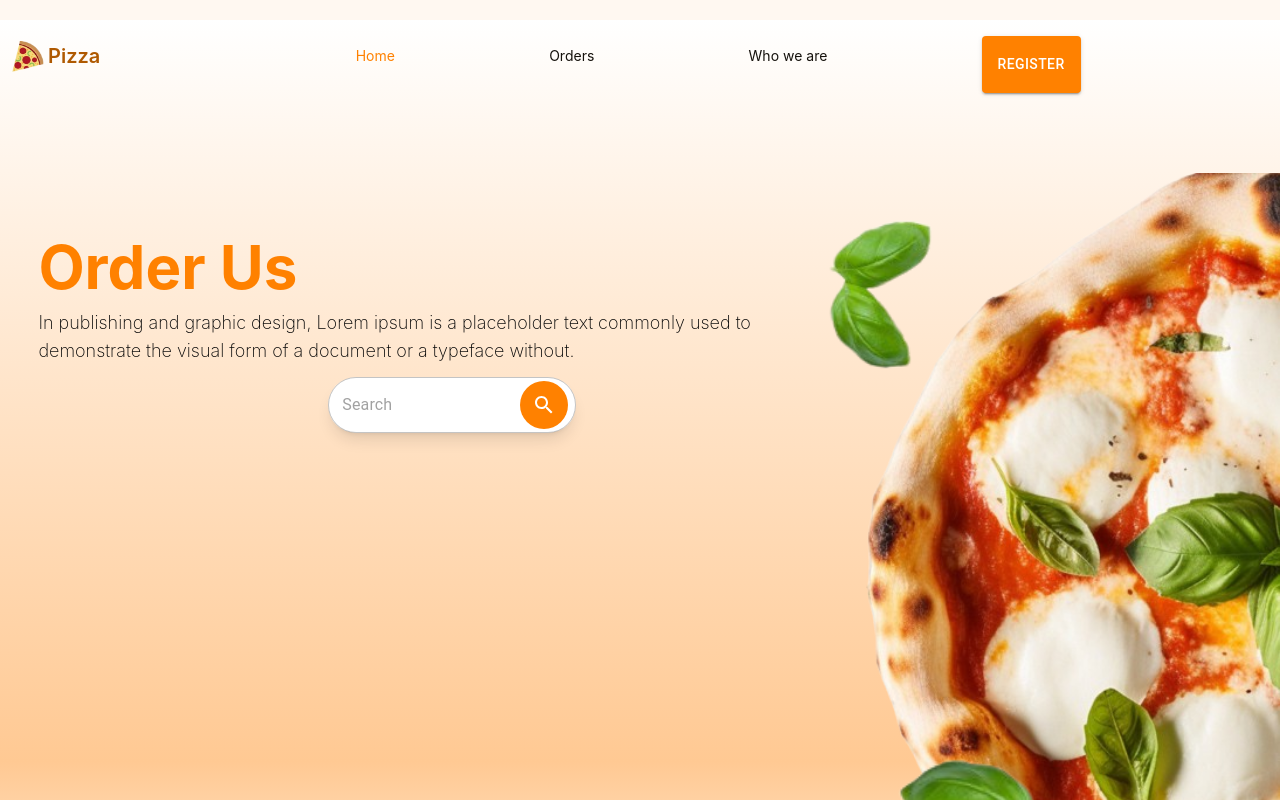
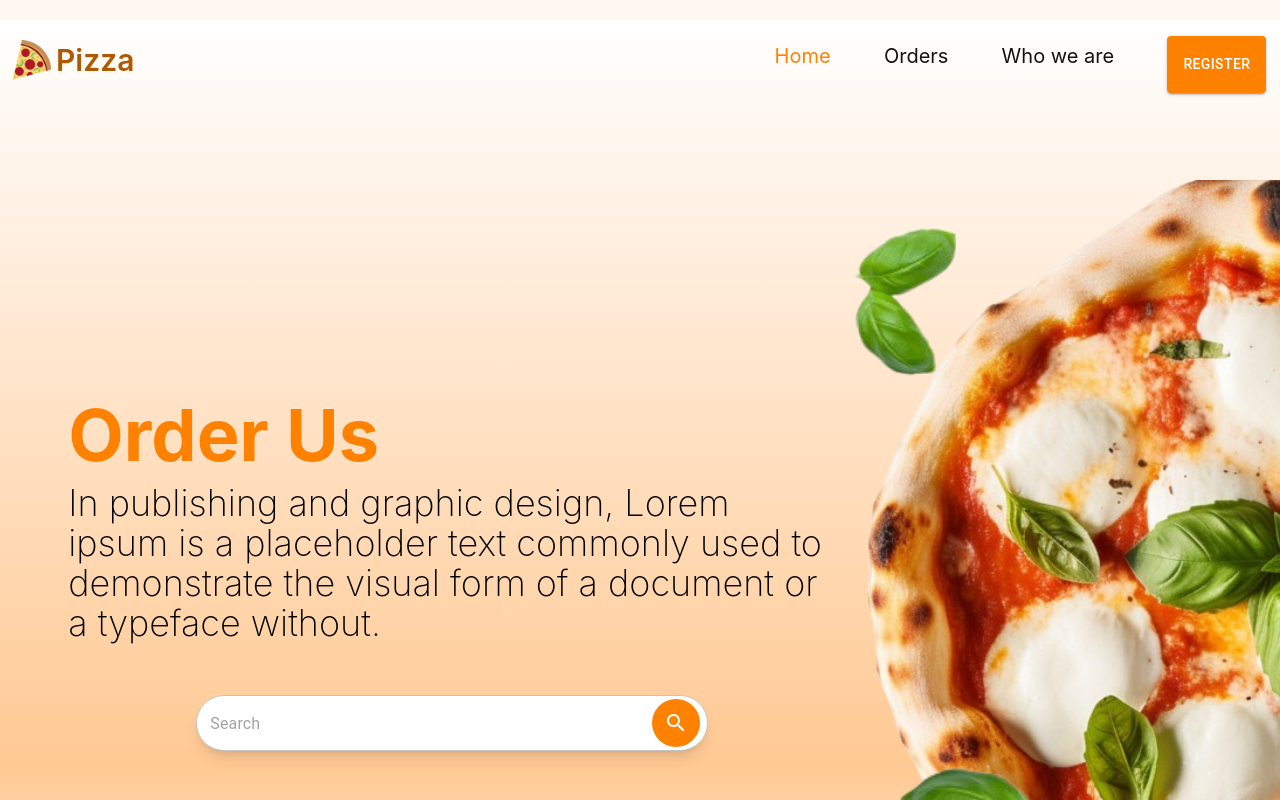
Before and after one commit to Benonii/pizza, a Next.js app in the folder my-next-app/: page / in a window 1280 px wide. Shown: the top 800 px of the page. Built offline with nearby package versions, Linux system fonts and the light colour scheme; no server answers.

Commit message:
Navbar and hero section made responsive

```diff
--- a/my-next-app/src/app/(restaurant)/register/login/page.tsx
+++ b/my-next-app/src/app/(restaurant)/register/login/page.tsx
@@ -1,18 +1,21 @@
+"use client";
+
 import React from 'react';
 import Image from 'next/image';
 import TextField from '@mui/material/TextField';
 import FormControlLabel from '@mui/material/FormControlLabel';
-import Checkbox from '@mui/material/Checkbox';
 import Button from '@mui/material/Button';
-import Link from 'next/link';
+import { useRouter } from 'next/navigation';
 
 import pizzaBanner from '@/../public/assets/images/pizza-banner.jpg';
 import pizzaIcon from '@/../public/assets/images/pizza-icon.png';
+import OrangeCheckbox from '@/components/OrangeCheckbox';
 function Page() {
   const label = { inputProps: { 'aria-label': 'Remomber me' } };
+  const router = useRouter();
   return (
     <div className='flex'>
-        <div className="w-[50vw] h-[900px]">
+        <div className="w-[50vw] h-[950px]">
             <Image src={pizzaBanner} alt="A pizza slice with orange background" className='w-full h-full'/>
         </div>
 
@@ -30,17 +33,27 @@ function Page() {
                   label="Email address"
                  />
                 <TextField
+                  type="password"
                   label="Password"
                  />
                 <FormControlLabel
                     label="Remember me"
                     control={
-                        <Checkbox {...label} />
+                        <OrangeCheckbox {...label} />
                     }
                     className='font-sans'
                 />
                 <div className="mt-5 flex justify-center">
-                    <Button variant="contained" className='bg-orange2 w-[100%] font-semibold'><Link href="/dashboard">Login</Link></Button>
+                    <Button variant="contained"
+                      sx={{
+                        backgroundColor: '#FF8100',
+                        width: '100%',
+                        font: 'bold',
+                      }}
+                      onClick={() => {router.push('/dashboard/orders')}}
+                      >
+                        Login
+                    </Button>
                 </div>
             </div>
         </div>
--- a/my-next-app/src/components/AdminDashboard.tsx
+++ b/my-next-app/src/components/AdminDashboard.tsx
@@ -3,7 +3,7 @@
 import React from 'react';
 import Link from 'next/link';
 import Image from 'next/image';
-import { usePathname } from 'next/navigation';
+import { usePathname, useRouter } from 'next/navigation';
 
 import MenuOpenOutlinedIcon from '@mui/icons-material/MenuOpenOutlined';
 import ShoppingCartOutlinedIcon from '@mui/icons-material/ShoppingCartOutlined';
@@ -18,6 +18,7 @@ import pizzaIcon from '@/../public/assets/images/pizza-icon.png'; // Adjust the
 
 const AdminDashboard = ({children}: { children: React.ReactNode }) => {
   const pathname= usePathname();
+  const router = useRouter();
 
   // Function to map route to title
   const getPageTitle = (path: string) => {
@@ -82,7 +83,7 @@ const AdminDashboard = ({children}: { children: React.ReactNode }) => {
 
         {/* Logout */}
         <div className="mt-auto p-4">
-          <div className="flex items-center text-red-500 space-x-2 p-3 rounded-lg mx-4">
+          <div className="flex items-center text-red-500 space-x-2 p-3 rounded-lg mx-4" onClick={() => {router.push('/register/login')}}>
             <LogoutIcon />
             <p>Logout</p>
           </div>
--- a/my-next-app/src/components/Featured.tsx
+++ b/my-next-app/src/components/Featured.tsx
@@ -11,7 +11,7 @@ function Featured() {
     <div className='mt-2'>
       <div className='flex justify-center font-sans'>
         <div className="relative mx-2 flex rounded-xl bg-gray4">
-            <div className="w-[60vw] max-w-[500px] mt-7 mx-4 mr-0">
+            <div className="max-w-[500px] mt-7 mx-4 mr-0">
                 <h2 className='text-xl text-white font-bold'>
                     Make your first order and get <span className='text-orange3'>50% off</span>.
                 </h2>
--- a/my-next-app/src/components/Hero.tsx
+++ b/my-next-app/src/components/Hero.tsx
@@ -11,9 +11,9 @@ function Hero() {
   return (
     <div className='flex mt-20 font-sans relative'>
         <div className="ml-[3vw] flex flex-col w-screen">
-            <div className="w-[60vw] mt-6">
-                <h1 className='text-4xl md:text-6xl text-orange2 font-bold mt-10'>Order Us</h1>
-                <p className='mt-3 text-xs md:text-lg text-gray2 font-sans font-extralight'>
+            <div className="w-[60vw] md:mt-[9vw] lg:mt-[14vw] self-center">
+                <h1 className='text-4xl md:text-7xl text-orange2 font-bold mt-10'>Order Us</h1>
+                <p className='mt-3 mr-2 text-xs md:text-2xl lg:text-4xl  text-gray2 font-sans font-extralight'>
                     In publishing and graphic design, Lorem ipsum is a placeholder text commonly used to demonstrate the visual form of a document or a typeface without.
                 </p>
             </div>
@@ -22,7 +22,7 @@ function Hero() {
             </div>
         </div>
         <div className="relative">
-            <Image src={leaf1} alt="A leaf" className='w-[16vw] absolute top-3 right-[22vw]' />
+            <Image src={leaf1} alt="A leaf" className='w-[16vw] absolute top-3 right-[20vw]' />
             <Image src={leaf2} alt="A leaf" className='w-[16vw] absolute bottom-4 right-[16vw]'/>
             <Image src={pizzaImg} alt="A pizza" className='w-[50vw]'/>
         </div>
--- a/my-next-app/src/components/Navbar.tsx
+++ b/my-next-app/src/components/Navbar.tsx
@@ -5,6 +5,9 @@ import Image from 'next/image';
 import Link from 'next/link';
 import { usePathname } from 'next/navigation';
 import { Drawer, Button } from '@mui/material';
+import MenuIcon from '@mui/icons-material/Menu';
+
+
 import pizzaIcon from '@/../public/assets/images/pizza-icon.png';
 
 
@@ -21,22 +24,27 @@ function Navbar() {
   console.log("Path:", pathname);
 
   return (
-    <div className='flex justify-between mt-5 mx-3 font-sans'>
+    <div className='relative flex justify-between mt-5 mx-3 h-20 font-sans'>
       <div className='flex items-center mr-12'>
-        <Image src={pizzaIcon} alt='pizza slice icon' className='w-8 mr-1' />
-        <h1 className='text-xl text-orange1 font-semibold'>Pizza</h1>
+        <Image src={pizzaIcon} alt='pizza slice icon' className='w-8 md:w-10 mr-1' />
+        <h1 className='text-xl md:text-3xl text-orange1 font-semibold'>Pizza</h1>
       </div>
 
-      <div className='flex justify-around items-center w-[70%] ml-5 text-gray1'>
-        <Link href="/" className={`${pathname === "/" ? "text-orange2" : ""} text-sm`}>Home</Link>
-        <Link href="/history" className={`${pathname === "/history" ? "text-orange2" : ""} text-sm`}>Orders</Link>
-        <Link href="#" className={`hidden ${pathname === "/#" ? "text-orange2" : ""} text-sm md:block`}>Who we are</Link>
+      <div className="md:hidden flex justify-end w-[70%] ml-10 text-gray1">
+        <Button onClick={toggleDrawer(true)}><MenuIcon className='text-black w-10 h-8'/></Button>
+      </div>
+
+      <div className='absolute right-5 md:flex justify-around items-center w-[500px] text-gray1 hidden'>
+        <Link href="/" className={`${pathname === "/" ? "text-orange2" : ""} text-lg md:text-xl`}>Home</Link>
+        <Link href="/history" className={`${pathname === "/history" ? "text-orange2" : ""} text-lg md:text-xl`}>Orders</Link>
+        <Link href="#" className={` ${pathname === "/#" ? "text-orange2" : ""} text-lg md:text-xl`}>Who we are</Link>
 
 
         <Button variant="contained" sx={{
           backgroundColor: "#ff8100",
           padding: 2,
-          marginTop: 2
+          marginTop: 2,
+          marginRight: '-45px'
         }}
         >
           <Link href='/register'>Register</Link>
@@ -50,11 +58,11 @@ function Navbar() {
               role="presentation"
               onClick={toggleDrawer(false)}
               onKeyDown={toggleDrawer(false)}
-              className="flex flex-col justify-center items-center bg-white w-64 h-full shadow-lg" // Tailwind classes for styling
+              className="flex flex-col justify-top items-center w-64 h-full shadow-lg mt-5 bg-custom-gradient" // Tailwind classes for styling
             >
-              <Link href="/" className={`${pathname === "/" ? "text-orange2" : ""} text-sm`}>Home</Link>
-              <Link href="/history" className={`${pathname === "/history" ? "text-orange2" : ""} text-sm`}>Orders</Link>
-              <Link href="#" className={`hidden ${pathname === "/#" ? "text-orange2" : ""} text-sm md:block`}>Who we are</Link>
+              <Link href="/" className={`${pathname === "/" ? "text-orange2" : ""} text-xl md:text-2xl lg:text-3xl`}>Home</Link>
+              <Link href="/history" className={`${pathname === "/history" ? "text-orange2" : ""} text-xl md:text-2xl lg:text-3xl`}>Orders</Link>
+              <Link href="#" className={`${pathname === "/#" ? "text-orange2" : ""} text-xl md:text-2xl lg:text-3xl`}>Who we are</Link>
             </div>
           </Drawer>
       </div>
--- a/my-next-app/src/components/SearchComponent.tsx
+++ b/my-next-app/src/components/SearchComponent.tsx
@@ -5,7 +5,7 @@ import SearchIcon from '@mui/icons-material/Search';
 export default function SearchComponent() {
   return (
     <div className="flex items-center justify-center p-3">
-      <div className="relative bg-white rounded-full shadow-lg flex items-center">
+      <div className="relative bg-white rounded-full shadow-lg flex items-center w-[40vw] mt-10">
         {/* Search Input */}
         <TextField
           variant="outlined"
--- a/package.json
+++ b/package.json
@@ -5,7 +5,8 @@
     "@mui/icons-material": "^6.1.1",
     "@prisma/client": "^5.20.0",
     "@toolpad/core": "^0.7.0",
-    "material-react-table": "^3.0.1"
+    "material-react-table": "^3.0.1",
+    "zod": "^3.23.8"
   },
   "devDependencies": {
     "prisma": "^5.20.0"
```
Also changed, not shown: 1 other file (tests, documents, lock files or other folders).
